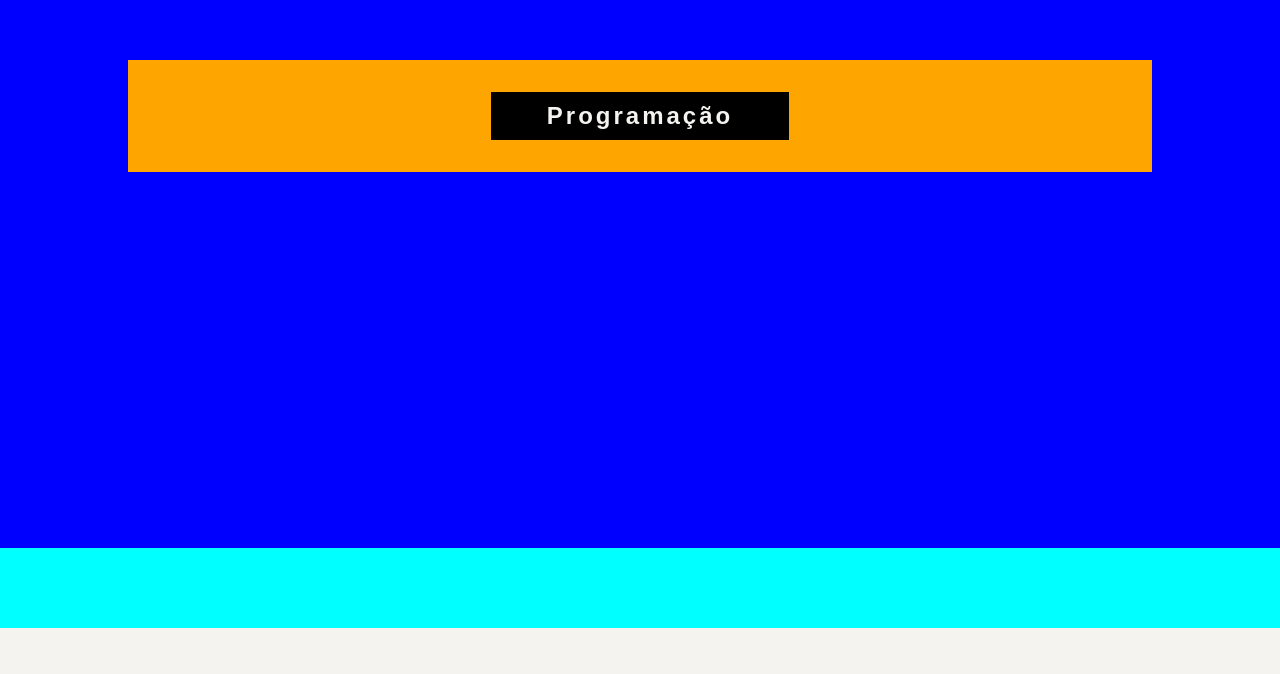
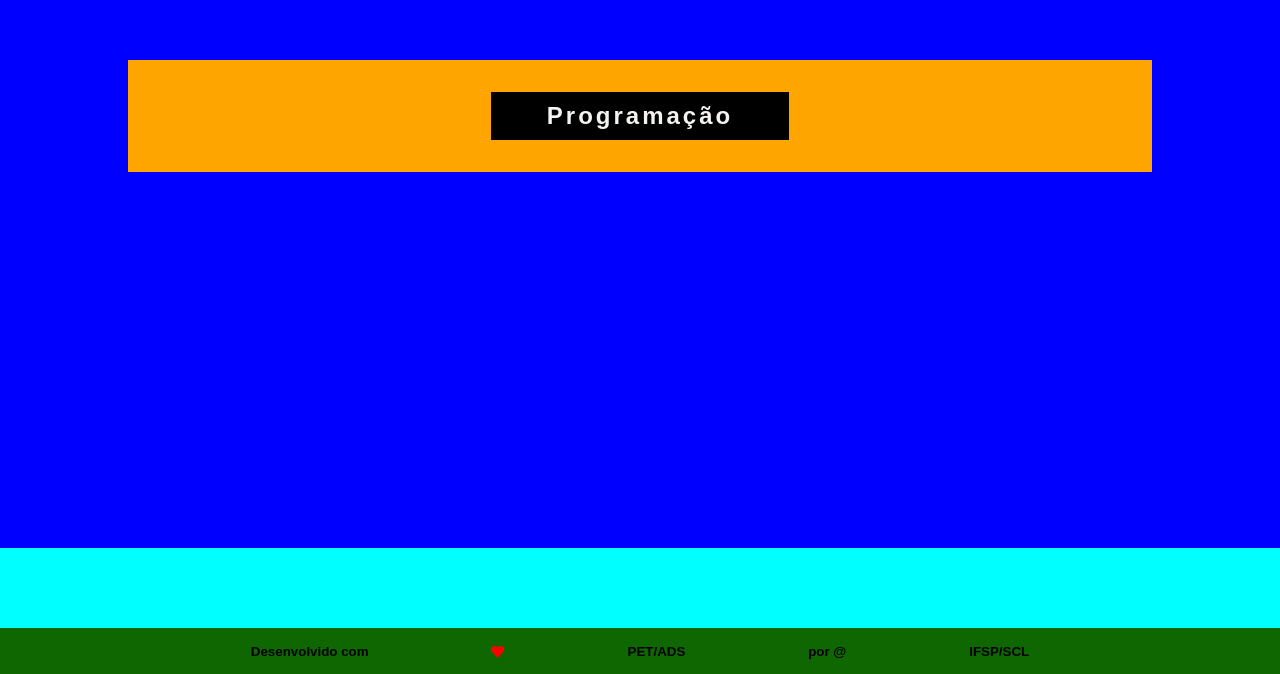
Before and after one commit to pet-ads/wecomp-new, a React (Vite) app: page / in a window 1280 px wide. Shown: the part 3084-3758 px from the top of the page. Before the commit the page ends 3712 px from the top, so only its background shows below. Built offline with nearby package versions, Linux system fonts and the light colour scheme.

Commit message:
feat: create of footer

```diff
--- /dev/null
+++ b/src/components/Footer/index.tsx
@@ -0,0 +1,28 @@
+// External library
+import { FaHeart } from "react-icons/fa";
+
+// Components
+import RedirectSpan from "../ui/RedirectSpan";
+
+// Styles
+import { FooterContainer, FooterContent } from "./styles";
+
+export default function Footer() {
+  return (
+    <FooterContainer>
+      <FooterContent>
+        Desenvolvido com
+        <FaHeart color="red" />
+        <RedirectSpan
+          link="http://petads.paginas.scl.ifsp.edu.br/#/"
+          children="PET/ADS"
+        />
+        por @
+        <RedirectSpan
+          link="https://portais.ifsp.edu.br/scl/"
+          children="IFSP/SCL"
+        />
+      </FooterContent>
+    </FooterContainer>
+  );
+}
--- /dev/null
+++ b/src/components/Footer/styles.ts
@@ -0,0 +1,40 @@
+// External library
+import styled from "styled-components";
+
+export const FooterContainer = styled.div`
+  display: flex;
+  flex-direction: column;
+  justify-content: space-evenly;
+  align-items: center;
+
+  position: relative;
+  bottom: 0;
+
+  min-width: 100%;
+  max-width: 100%;
+
+  height: 5vh;
+
+  padding: 0.2rem 0;
+
+  background-color: var(--primary-color);
+`;
+
+export const FooterContent = styled.span`
+  display: flex;
+  justify-content: space-evenly;
+  align-items: center;
+
+  width: 80%;
+
+  text-align: center;
+
+  font-size: 10pt;
+  font-weight: bold;
+
+  color: var(--secundary-text-color);
+
+  @media (max-width: 400px) {
+    font-size: 8pt;
+  }
+`;
--- /dev/null
+++ b/src/components/ui/RedirectSpan/index.tsx
@@ -0,0 +1,12 @@
+// Types
+
+import { RedirectSpanProps } from "../../../types/RedirectSpan";
+import { RedirectLinkSpan } from "./styles";
+
+export default function RedirectSpan({ link, children }: RedirectSpanProps) {
+    return (
+        <RedirectLinkSpan href={link}>
+            {children}
+        </RedirectLinkSpan>
+    )
+}
--- /dev/null
+++ b/src/components/ui/RedirectSpan/styles.ts
@@ -0,0 +1,8 @@
+// External library
+import styled from "styled-components";
+
+export const RedirectLinkSpan = styled.a`
+  text-decoration: none;
+
+  color: var(--secundary-text-color);
+`;
--- a/src/pages/Home/index.tsx
+++ b/src/pages/Home/index.tsx
@@ -1,4 +1,5 @@
 // Components
+import Footer from "../../components/Footer";
 import Header from "../../components/Header";
 import HeroBanner from "../../components/sections/HeroBanner";
 import Programming from "../../components/sections/Programming";
@@ -18,6 +19,7 @@ export default function Home() {
         <Supporters />
         <Programming />
       </Main>
+      <Footer/>
     </>
   );
 }
--- /dev/null
+++ b/src/types/RedirectSpan.ts
@@ -0,0 +1,4 @@
+export interface RedirectSpanProps {
+  link: string;
+  children: string;
+}
```
